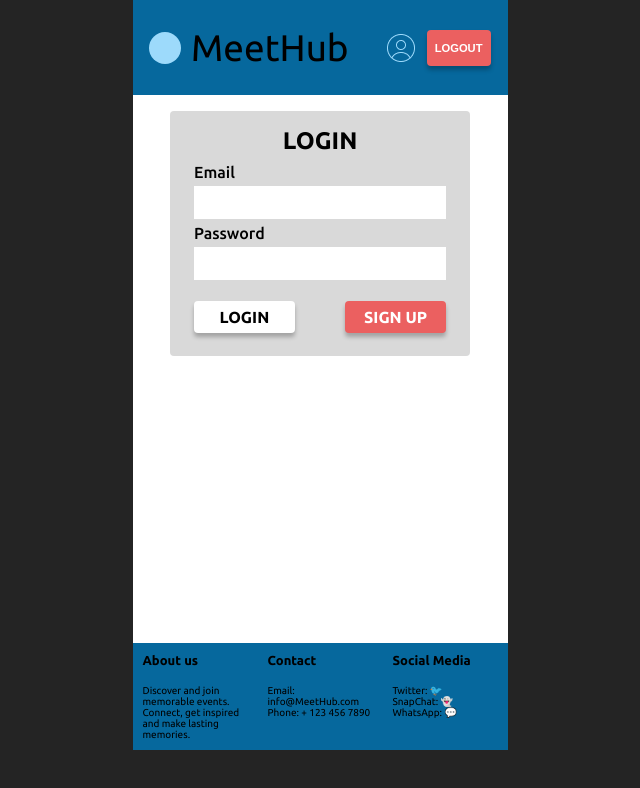
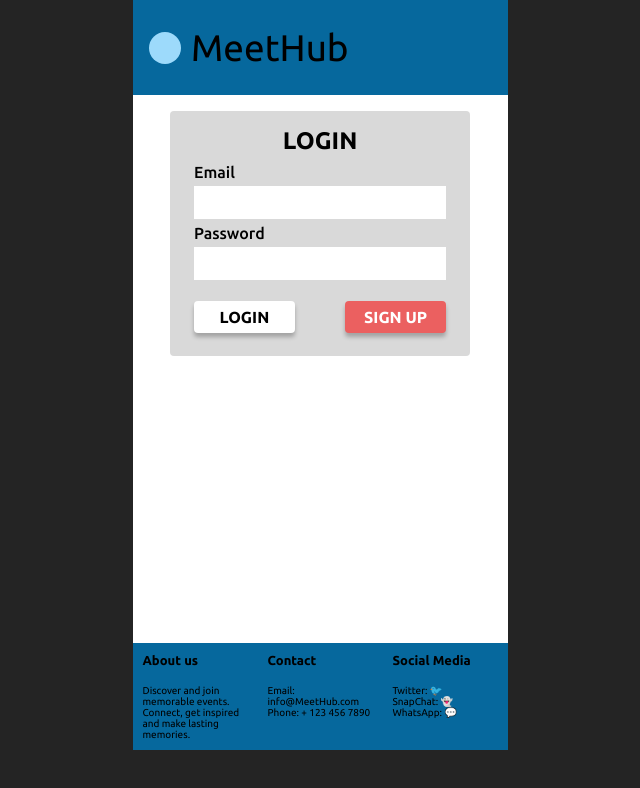
Before and after one commit to rebeckaelin/meetup, a React (Vite) app in the folder client/: page / in a window 1280 px wide. Shown: the top 788 px of the page, without its empty margins (320-960 px from the left). Built offline with nearby package versions, Linux system fonts and the light colour scheme.

Commit message:
made logoutButton + profilelogo hidden on loginpage and visible on the other

```diff
--- a/client/src/pages/StartPage.jsx
+++ b/client/src/pages/StartPage.jsx
@@ -74,11 +74,9 @@ const StartPage = () => {
     }
   };
 
-  // hideContent={true}
-
   return (
     <div className="startPageMainContainer">
-      <Header userLogoSrc={userLogo} />
+      <Header userLogoSrc={userLogo} hideContent={true} />
       <div className="loginBox">
         <h2 className="loginTitle">LOGIN</h2>
         <form className="loginForm" onSubmit={handleSignIn}>
```
